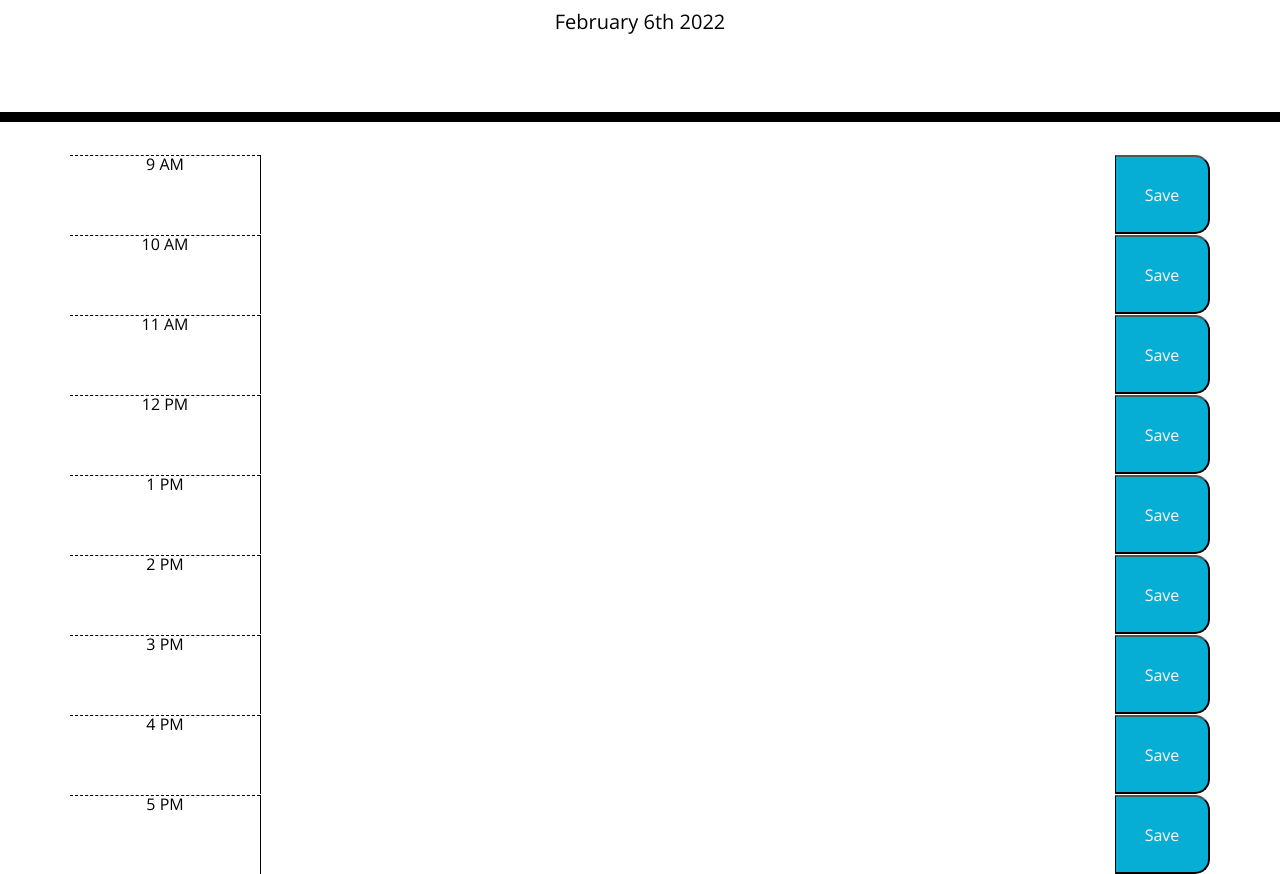
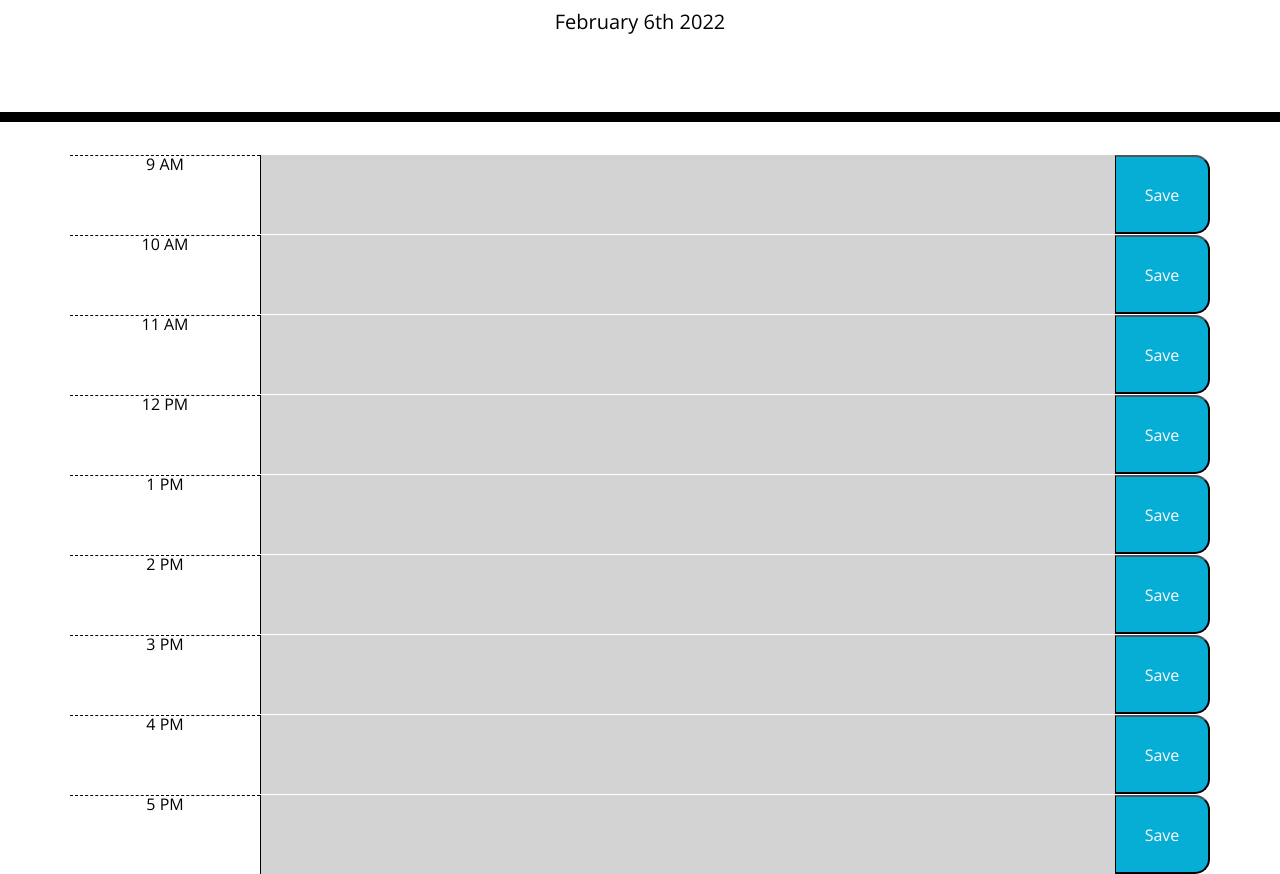
Before and after one commit to pciongoli/pc-work-day-scheduler, a plain HTML site: page index.html in a window 1280 px wide. Shown: the part 182-1056 px from the top of the page. Drawn offline with nearby package versions, Linux system fonts and the light colour scheme.

Commit message:
added changing color classes based on time of day

```diff
--- a/assets/js/script.js
+++ b/assets/js/script.js
@@ -4,41 +4,45 @@ $( document ).ready(function() {
     // use jquery to display text
     $("#currentDay").text(currentDayEl);
 
-     var currentHour = moment().format("H A");
 
-    // create a variable for each hour id
-    var hour09 = $('#9-am');
-    var hour10 = $('#10-am');
-    var hour11 = $('#11-am');
-    var hour12 = $('#12-pm');
-    var hour01 = $('#1-pm');
-    var hour02 = $('#2-pm');
-    var hour03 = $('#3-pm');
-    var hour04 = $('#4-pm');
-    var hour05 = $('#5-pm');
 
     // link current day and time to currentDay id via moment.js
     // link the current time to each hour
 
+    //  create a function that will change the color of the task Use classes that were provided in CSS
+    const timeBlocks = document.getElementsByClassName("time-block");
+    let currentHour = parseInt(moment().format('H'));
+
+    Array.from(timeBlocks).forEach(timeBlocks => {
+        let timeBlockId = timeBlocks.id,
+            timeBlockHour;
+        if (timeBlockId) {
+            timeBlockHour = parseInt(timeBlockId);
+        }
+        $(".time-block").each(function () {
+            if (currentHour > timeBlockHour) {
+                $(this).removeClass("present");
+                $(this).removeClass("future");
+                $(this).addClass("past");
 
 
-    hourArray = [hour09, hour10, hour11, hour12, hour01, hour02, hour03, hour04, hour05];
-
-    //  create a function that will change the color of the task Use classes that were provided in CSS
+            } else if (currentHour === timeBlockHour) {
+                $(this).removeClass("past");
+                $(this).removeClass("future");
+                $(this).addClass("present");
 
 
+            } else {
+                $(this).removeClass("past");
+                $(this).removeClass("present");
+                $(this).addClass("future");
+            }
+        });
+
+    });
 
 
 
 
 
 });
-
-
-
-
-// add save button for each individual time block that saves text event to local storage
-
-// add hover to each button
-
-// figure out how to get time to count in real time.
--- a/index.html
+++ b/index.html
@@ -37,55 +37,55 @@
 
       <!-- create separate div with unique id for each hour of the day-->
 
-        <div id="9-am" class="time-block row">
+        <div id="9" class="time-block row">
           <section class="hour col-md-2">9 AM</section>
           <textarea class="description col-md-9" id="task" rows="1"></textarea>
           <button type="button" id="save-btn" class="saveBtn col-md-1">Save</button>
         </div>
 
-        <div id="10-am" class="time-block row">
+        <div id="10" class="time-block row">
           <section class="hour col-md-2">10 AM</section>
           <textarea class="description col-md-9" id="task" rows="1"></textarea>
           <button type="button" id="save-btn" class="saveBtn col-md-1">Save</button>
         </div>
 
-        <div id="11-am" class="time-block row">
+        <div id="11" class="time-block row">
           <section class="hour col-md-2">11 AM</section>
           <textarea class="description col-md-9" id="task" rows="1"></textarea>
           <button type="button" id="save-btn" class="saveBtn col-md-1">Save</button>
         </div>
 
-        <div id="12-pm" class="time-block row">
+        <div id="12" class="time-block row">
           <section class="hour col-md-2">12 PM</section>
           <textarea class="description col-md-9" id="task" rows="1"></textarea>
           <button type="button" id="save-btn" class="saveBtn col-md-1">Save</button>
         </div>
 
-        <div id="1-pm" class="time-block row">
+        <div id="1" class="time-block row">
           <section class="hour col-md-2">1 PM</section>
           <textarea class="description col-md-9" id="task" rows="1"></textarea>
           <button type="button" id="save-btn" class="saveBtn col-md-1">Save</button>
         </div>
 
-        <div id="2-pm" class="time-block row">
+        <div id="2" class="time-block row">
           <section class="hour col-md-2">2 PM</section>
           <textarea class="description col-md-9" id="task" rows="1"></textarea>
           <button type="button" id="save-btn" class="saveBtn col-md-1">Save</button>
         </div>
 
-        <div id="3-pm" class="time-block row">
+        <div id="3" class="time-block row">
           <section class="hour col-md-2">3 PM</section>
           <textarea class="description col-md-9" id="task" rows="1"></textarea>
           <button type="button" id="save-btn" class="saveBtn col-md-1">Save</button>
         </div>
 
-        <div id="4-pm" class="time-block row">
+        <div id="4" class="time-block row">
           <section class="hour col-md-2">4 PM</section>
           <textarea class="description col-md-9" id="task" rows="1"></textarea>
           <button type="button" id="save-btn" class="saveBtn col-md-1">Save</button>
         </div>
 
-        <div id="5-pm" class="time-block row">
+        <div id="5" class="time-block row">
           <section class="hour col-md-2">5 PM</section>
           <textarea class="description col-md-9" id="task" rows="1"></textarea>
           <button type="button" id="save-btn" class="saveBtn col-md-1">Save</button>
```
